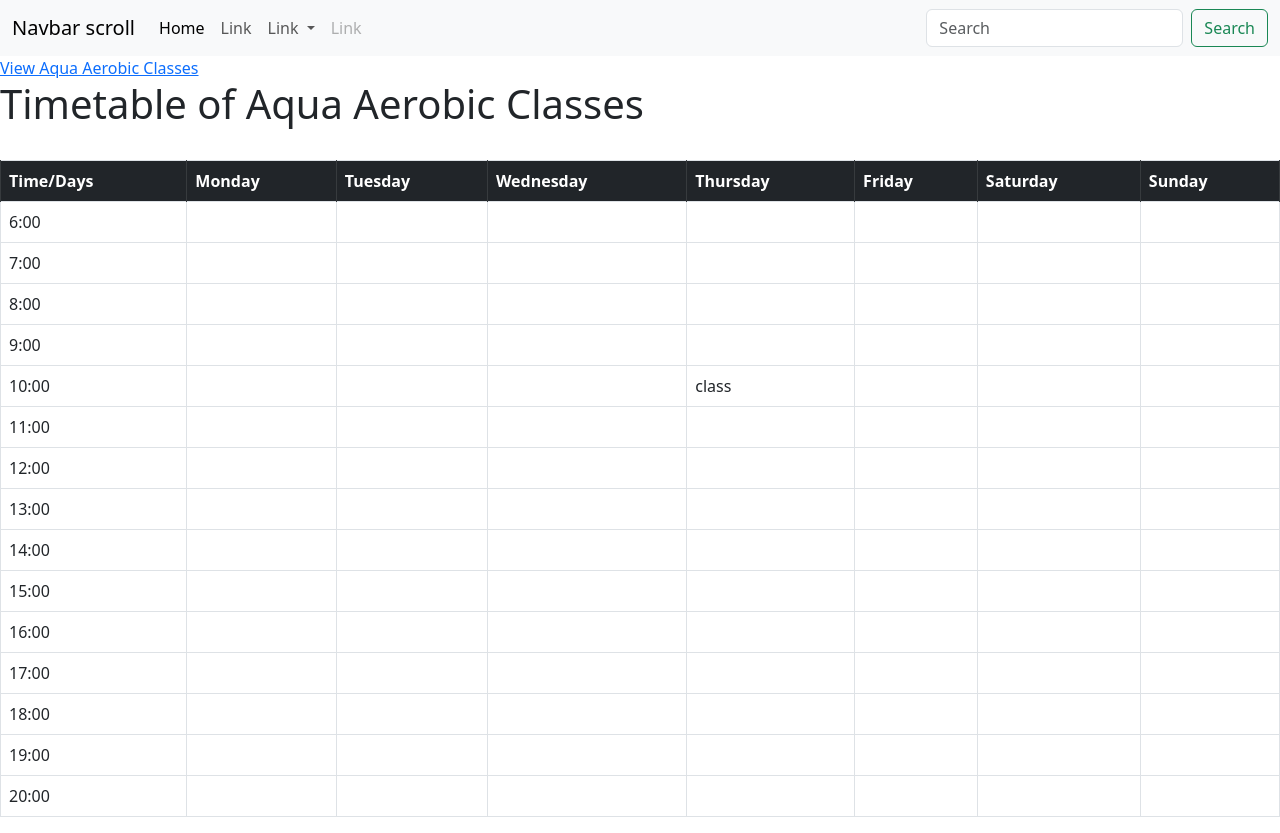
After one commit to gaon5/swimapp, a Flask app: page /view_class in a window 1280 px wide. The commit adds this page. Run offline with Flask 3, Linux system fonts and the light colour scheme; data comes from the database, SQL or seed files in the repository; data that the repository does not hold is empty.

Commit message:
view_class complete

```diff
--- a/app.py
+++ b/app.py
@@ -45,6 +45,39 @@ def sample():
 
     return render_template('sample.html', sample_list=sample_list)
 
+# Function to display aqua aerobics class timetable
+@app.route('/view_class')
+def view_class():
+    sql_data = get_cursor()
+    sql = """SELECT class_date, start_time FROM class_list WHERE is_individual=0"""
+    sql_data.execute(sql)
+    sql_list = sql_data.fetchall()
+    class_list = []
+    # Check the weekday number of each date and append them.
+    for item in sql_list:
+        temp_list = list(item) # Convert tuple into list
+        weekday_number = item[0].weekday() + 1
+        time = str(item[1]) # Convert time into string
+        temp_list[1] = time[:-3] # Remove seconds from the time and replace timedelta with string
+        temp_list.append(weekday_number)
+        class_list.append(temp_list)
+    # Create time_list and row_list to display time and slots for the timetables
+    time_list = ['6:00','7:00','8:00','9:00','10:00','11:00','12:00','13:00','14:00','15:00','16:00','17:00','18:00','19:00','20:00']
+    row_list = []
+    for time in time_list:
+        temp_list = []
+        temp_list.append(time)
+        for i in range(7):
+            temp_list.append('')
+        row_list.append(temp_list)
+    # Compare class_list with time_list. Change the empty value as the "class" if there is a class at that time
+    for item in class_list:
+        for row in row_list:
+            if item[1] == row[0]:
+                row[item[-1]] = "class"
+    sql_data.close()
+    return render_template('view_class.html', class_list=class_list, row_list=row_list)
+
 
 if __name__ == '__main__':
     app.run(debug=True)
--- a/templates/base.html
+++ b/templates/base.html
@@ -47,6 +47,7 @@
             </div>
         </div>
     </nav>
+    <a href="{{ url_for('view_class') }}">View Aqua Aerobic Classes</a>
     {% block body %}{% endblock %}
 
     {% block myjs %}{% endblock %}
--- /dev/null
+++ b/templates/view_class.html
@@ -0,0 +1,39 @@
+{% extends "base.html" %}
+
+
+{% block mytitle %}
+    View aqua aerobic class timetable
+{% endblock %}
+
+{% block mycss %}
+
+{% endblock %}
+
+<!--Opening hours: 6:00 - 21:00 during weekdays, 8:00 - 18:00 during weekends-->
+{% block body %}
+    <H1>Timetable of Aqua Aerobic Classes</H1>
+    <br></wbr>
+    <table class="table table-bordered">
+        <tr>
+            <th class="table-dark">Time/Days</th>
+            <th class="table-dark">Monday</th>
+            <th class="table-dark">Tuesday</th>
+            <th class="table-dark">Wednesday</th>
+            <th class="table-dark">Thursday</th>
+            <th class="table-dark">Friday</th>
+            <th class="table-dark">Saturday</th>
+            <th class="table-dark">Sunday</th>
+        </tr>
+        {% for row in row_list %}
+            <tr>
+            {% for entry in row %}
+                <td>{{ entry }}</td>
+            {% endfor %}
+            </tr>
+        {% endfor %}
+    </table>
+{% endblock %}
+
+{% block myjs %}
+
+{% endblock %}
```
